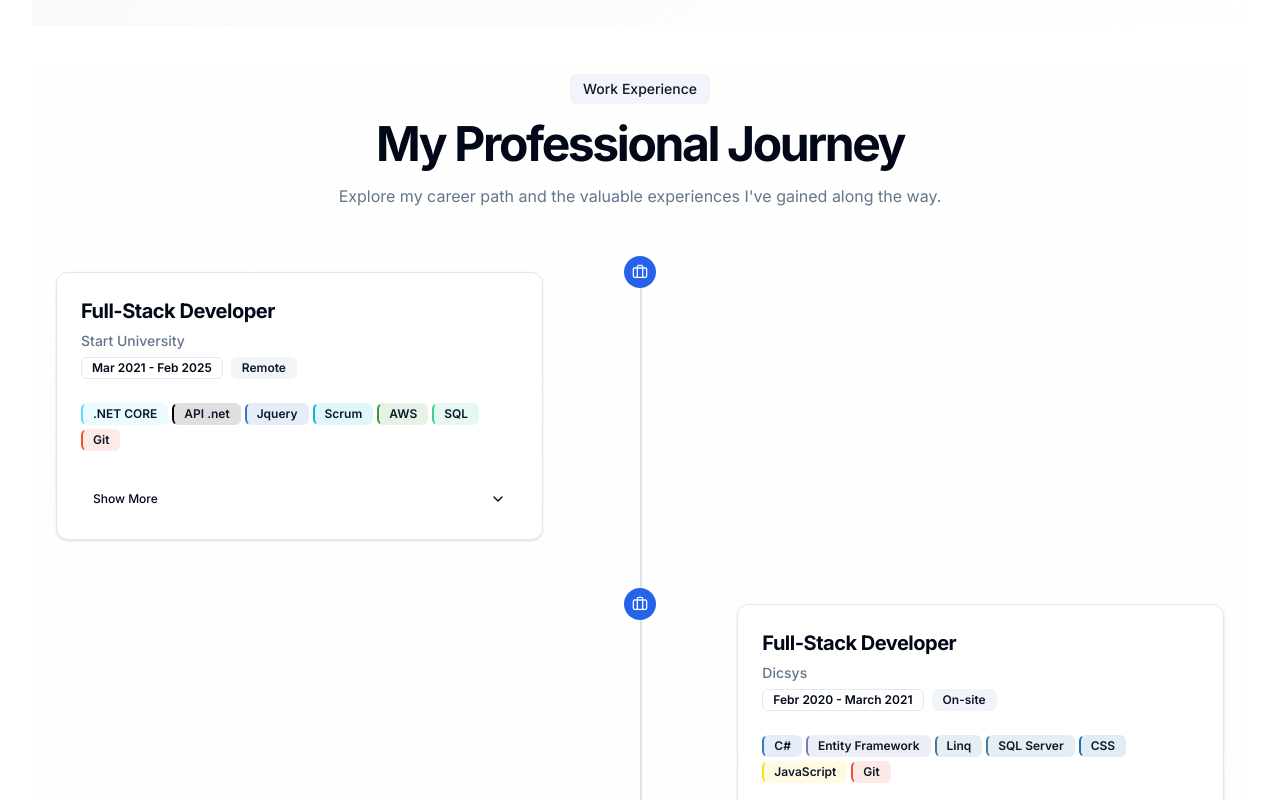
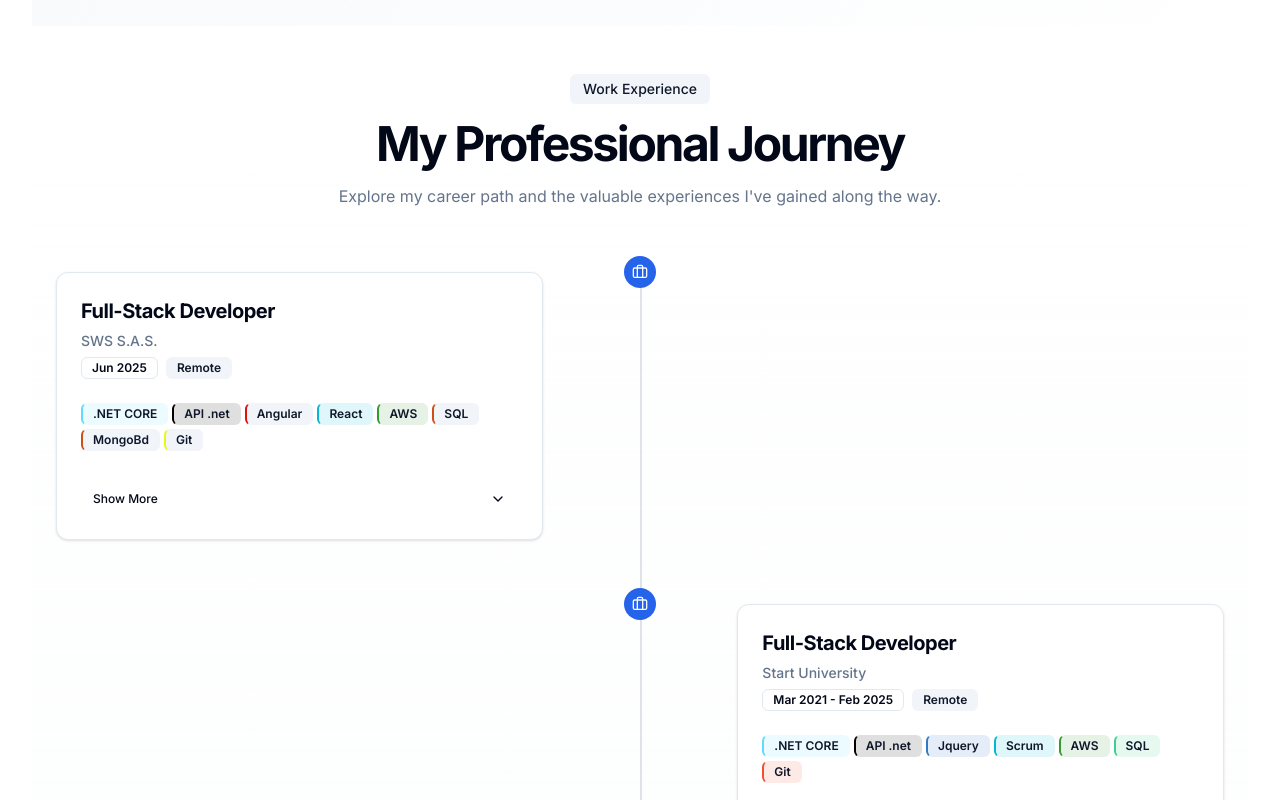
Before and after one commit to christiansanchezdt1/porfolio-christiansanchez, a Next.js app: page / in a window 1280 px wide. Shown: the part 2000-2800 px from the top of the page. Built offline with nearby package versions, Linux system fonts and the light colour scheme.

Commit message:
Actualizacion de los skill

```diff
--- a/src/data/experiences.ts
+++ b/src/data/experiences.ts
@@ -2,6 +2,50 @@ import type { WorkExperience } from "@/types/experience";
 import { v4 as uuidv4 } from "uuid";
 
 export const experiences: WorkExperience[] = [
+    {
+    id: uuidv4(),
+    title: "Full-Stack Developer",
+    company: "SWS S.A.S.",
+    location: "Remote",
+    period: "Jun 2025",
+    startDate: "2025-06-16",
+    responsibilities: [
+      {
+        id: uuidv4(),
+        text: "Develop and deploy modern web applications using .NET Core",
+      },
+      {
+        id: uuidv4(),
+        text: "Create RESTful APIs and integrate third-party services to enhance application functionality.",
+      },
+      {
+        id: uuidv4(),
+        text: "Entity framework model for connecting to the database, Database in entity framework using linq.",
+      },
+      {
+        id: uuidv4(),
+        text: "For the web system, Angular was used on the frontend.",
+      },
+      {
+        id: uuidv4(),
+        text: "For the development of the mobile app in React with mongoDb.",
+      },
+      {
+        id: uuidv4(),
+        text: "Maintain and update existing websites, implementing new features and fixing bugs as needed.",
+      },
+    ],
+    technologies: [
+      { name: ".NET CORE", color: "#61DAFB" },
+      { name: "API .net", color: "#000000" },
+      { name: "Angular", color: "#e01010ff" },
+      { name: "React", color: "#06B6D4" },
+      { name: "AWS", color: "#339933" },
+      { name: "SQL", color: "#cc4f15ff" },
+      { name: "MongoBd", color: "#cc4f15ff" },
+      { name: "Git", color: "#e9f813ff" },
+    ],
+  },
   {
     id: uuidv4(),
     title: "Full-Stack Developer",
--- a/src/data/projects.ts
+++ b/src/data/projects.ts
@@ -1,7 +1,7 @@
 import type { Project } from "@/types/project";
 import imageinventoty from "@/assets/inventory.png";
-import imageavenuprofesores from "@/assets/avenuprofesores.png";
 import imageavenucrm from "@/assets/avenucrm.png";
+import imagehotelemaus from "@/assets/hotelEmaus.jpg";
 
 export const projects: Project[] = [
   {
@@ -24,25 +24,6 @@ export const projects: Project[] = [
     createdAt: "2021-05-02",
   },
   {
-    id: "profesoresavenu",
-    title: "Profesores Avenu",
-    description:
-      "Portal where teachers register to take courses and apply for said courses. Here you can manage your profile and all your information as well as your documents.",
-    shortDescription:
-      "Portal for the administration of teachers.",
-    imageSrc: imageavenuprofesores.src as unknown as string,
-    technologies: [
-      { name: ".NET CORE", color: "#000000" },
-      { name: "Api .NET", color: "#61DAFB" },
-      { name: "SQL SERVER", color: "#336791" },
-      { name: "CSS", color: "#06B6D4" },
-      { name: "Jquery", color: "#000000" },
-    ],
-    liveLink: "https://es.profesoresavenu.com/",
-    codeLink: "#",
-    createdAt: "2024-09-15",
-  },
-  {
     id: "Inventory-app",
     title: "Inventory-app",
     description:
@@ -62,6 +43,25 @@ export const projects: Project[] = [
     featured: true,
     createdAt: "2025-05-20",
   },
+    {
+    id: "HotelEmaus",
+    title: "Hotel Emaus",
+    description:
+      "Website promoting the rooms at this hotel in downtown Salta. You can contact us via WhatsApp and reserve your desired room.",
+    shortDescription:
+      "Web system that allows you to contact Hotel Emaus to reserve a room",
+    imageSrc: imagehotelemaus.src as unknown as string,
+    technologies: [
+      { name: "Next.JS", color: "#336791" },
+      { name: "React", color: "#61DAFB" },
+      { name: "Tailwind CSS", color: "#06B6D4" },
+      { name: "Vercel", color: "#000000" },
+    ],
+    liveLink: "https://hotel-emaus-site.vercel.app/",
+    codeLink: "https://github.com/christiansanchezdt1/hotel-emaus-site",
+    status: "Completed",
+    createdAt: "2025-05-02",
+  },
 ];
 
 export const getAllTechnologies = (): string[] => {
--- a/src/data/skills.ts
+++ b/src/data/skills.ts
@@ -2,15 +2,16 @@ import type { Skill } from "@/types/skills";
 
 export const skills: Skill[] = [
   // Frontend
+  { name: "Angular", level: "Expert", category: "Frontend", color: "#dd0606ff" },
+  { name: "React", level: "Intermediate", category: "Frontend", color: "#0ba506ff" },
+  { name: "TypeScript", level: "Intermediate", category: "Frontend",color: "#3178C6"},
   { name: "JavaScript", level: "Expert", category: "Frontend",color: "#F7DF1E",},
   { name: "Jquery", level: "Expert", category: "Frontend",color: "#764ABC",},
-  { name: "HTML", level: "Expert", category: "Frontend", color: "#E34F26" },
+  { name: "HTML", level: "Expert", category: "Frontend", color: "#3110ebff" },
   { name: "CSS", level: "Expert", category: "Frontend", color: "#1572B6" },
-  { name: "Razor.", level: "Intermediate", category: "Frontend", color: "#1572B6" },
+  { name: "Razor", level: "Intermediate", category: "Frontend", color: "#1572B6" },
   { name: "BLazor", level: "Expert", category: "Frontend", color: "#1572B6" },
-  { name: "React", level: "Intermediate", category: "Frontend", color: "#61DAFB" },
-  { name: "TypeScript", level: "Intermediate", category: "Frontend",color: "#3178C6"},
-  { name: "Vue", level: "Intermediate", category: "Frontend", color: "#4FC08D" },
+  { name: "Vue", level: "Expert", category: "Frontend", color: "#4FC08D" },
   { name: "Next.js", level: "Intermediate", category: "Frontend", color: "#000000" },
 
   // Backend
```
Also changed, not shown: src/assets/avenuprofesores.png (deleted), src/assets/hotelEmaus.jpg (added).
